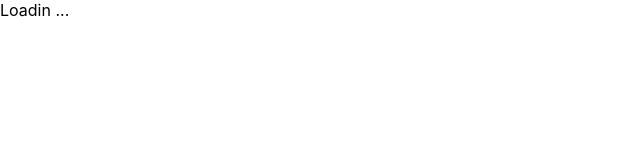
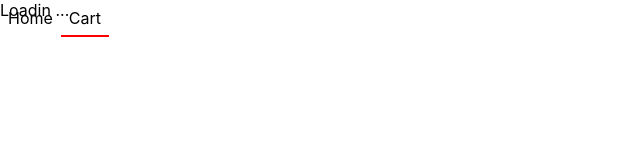
Before and after one commit to med-rezzouq/jest-testing, a Next.js app: page /cart in a window 1280 px wide. Shown: the top 160 px of the page, without its empty margins (0-640 px from the left). Built offline with nearby package versions, Linux system fonts and the light colour scheme.

Commit message:
ci(using smartlink and tests for product and navbar components):

```diff
--- /dev/null
+++ b/components/Product/Navbar/Navbar.js
@@ -0,0 +1,30 @@
+import React from "react";
+import { useRouter } from "next/router";
+
+const SmartLink = ({ children, href }) => {
+  const router = useRouter();
+
+  function handleClick(e) {
+    e.preventDefault();
+    router.push(href);
+  }
+
+  return (
+    <a
+      href={href}
+      onClick={handleClick}
+      className={router.asPath === href ? "active-navlink navlink" : "navlink"}
+    >
+      {children}
+    </a>
+  );
+};
+
+export default function Navbar({ cart }) {
+  return (
+    <nav>
+      <SmartLink href="/">Home</SmartLink>
+      <SmartLink href="/cart">Cart {cart && cart.total_unique_items}</SmartLink>
+    </nav>
+  );
+}
--- a/pages/_app.js
+++ b/pages/_app.js
@@ -1,6 +1,7 @@
 import commerce from "../lib/commerce";
 import { useEffect, useState } from "react";
 import "../styles/globals.css";
+import Navbar from "../components/Product/Navbar/Navbar";
 
 function MyApp({ Component, pageProps }) {
   const [cart, setCart] = useState(false);
@@ -51,6 +52,8 @@ function MyApp({ Component, pageProps }) {
 
   //
   return (
+    <>
+      <Navbar cart={cart} />
       <Component
         {...pageProps}
         cart={cart}
@@ -60,6 +63,7 @@ function MyApp({ Component, pageProps }) {
         removeItem={removeItem}
         updateQuantity={updateQuantity}
       />
+    </>
   );
 }
 
--- a/styles/globals.css
+++ b/styles/globals.css
@@ -14,3 +14,26 @@ a {
 * {
   box-sizing: border-box;
 }
+
+nav {
+  display: flex;
+  position: fixed;
+}
+
+.navlink {
+  padding: 0.5em;
+  display: flex;
+}
+
+.active-navlink {
+  position: relative;
+}
+.active-navlink::after {
+  bottom: -1px;
+  width: 100%;
+  height: 0.1em;
+  left: 0;
+  position: absolute;
+  background: red;
+  content: "";
+}
```
Also changed, not shown: components/Product/Product.js (added, +11 -0 lines), pages/index.js (+30 -13 lines), 2 other files (tests, documents, lock files or other folders). Lines whose indentation alone changed are shown as unchanged.
